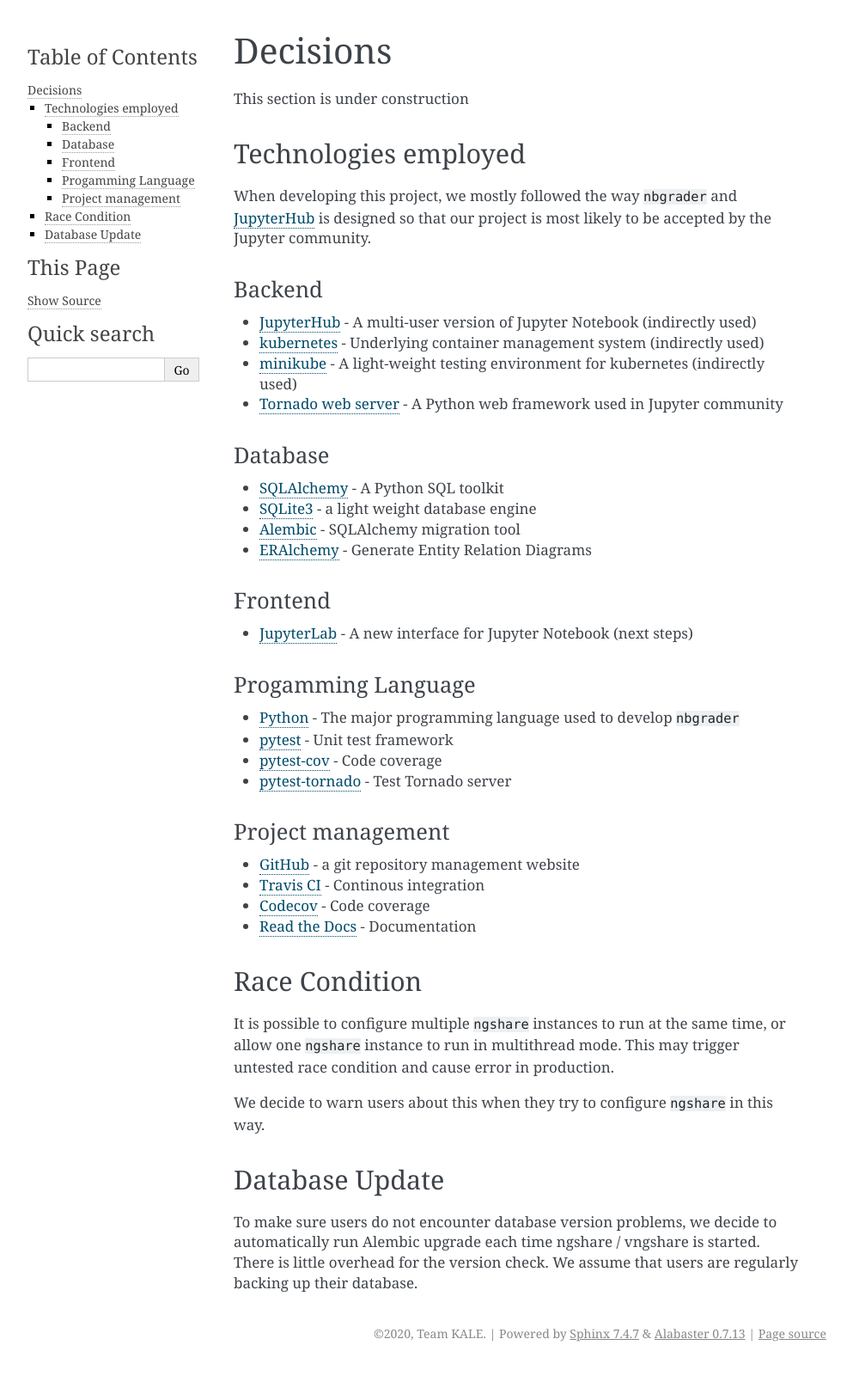
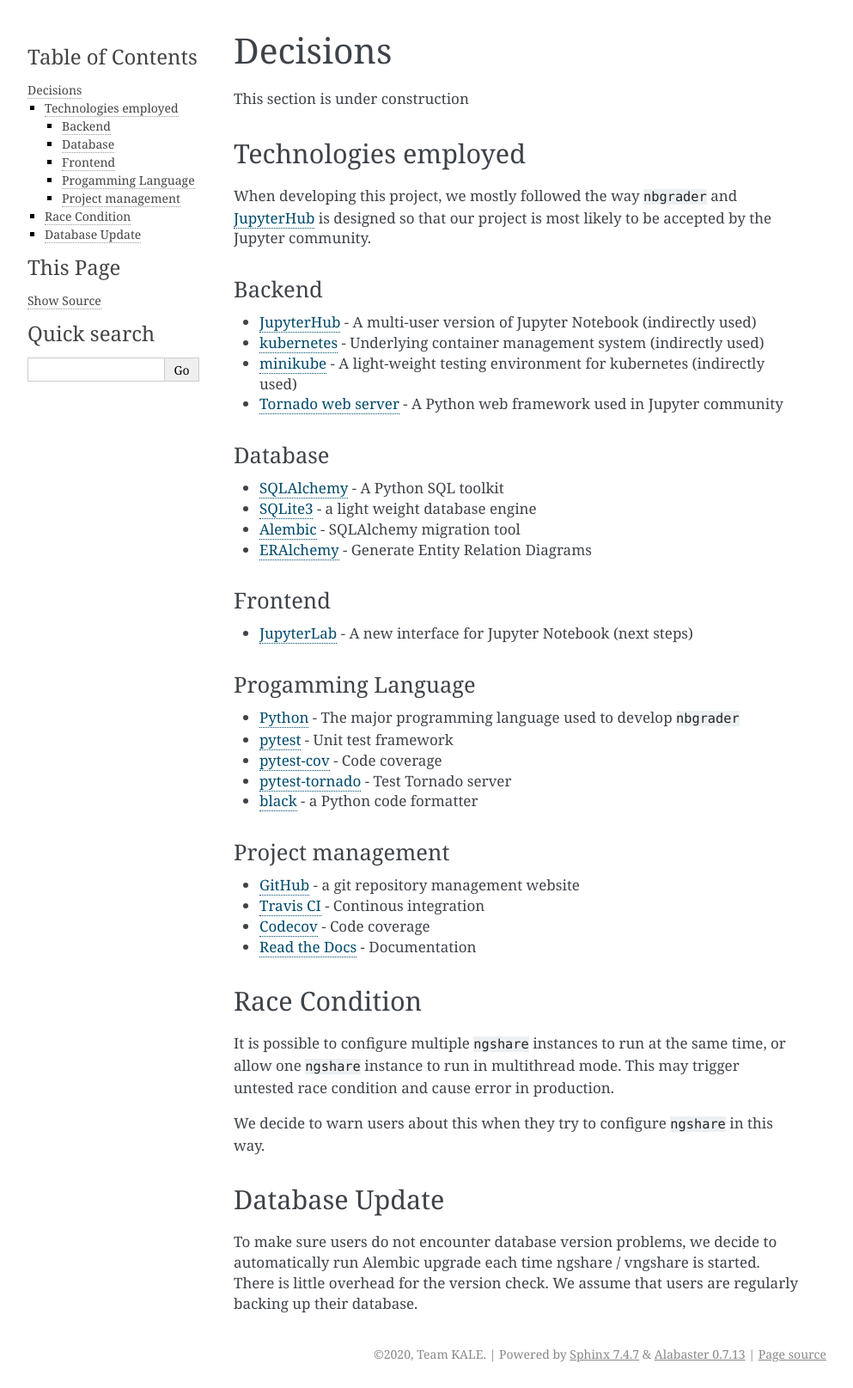
Before and after one commit to LibreTexts/ngshare, a Sphinx documentation site: the page built from docs/contributer_guide/decisions.rst, in a window 1280 px wide. Shown: the whole page at 86% size, without its empty margins (148-1141 px from the left). Built offline with Sphinx 7.4.7, drawn with Linux system fonts in a browser that asks for light colours; before the commit the page ends 1591 px from its top, so only the background shows below that.

Commit message:
did some changes

```diff
--- a/docs/contributer_guide/decisions.rst
+++ b/docs/contributer_guide/decisions.rst
@@ -41,6 +41,7 @@
 * `pytest-cov <https://pypi.org/project/pytest-cov/>`_ - Code coverage
 * `pytest-tornado <https://pypi.org/project/pytest-tornado/>`_ - Test Tornado
   server
+* `black <https://github.com/psf/black>`_ - a Python code formatter
 
 Project management
 ^^^^^^^^^^^^^^^^^^
```
